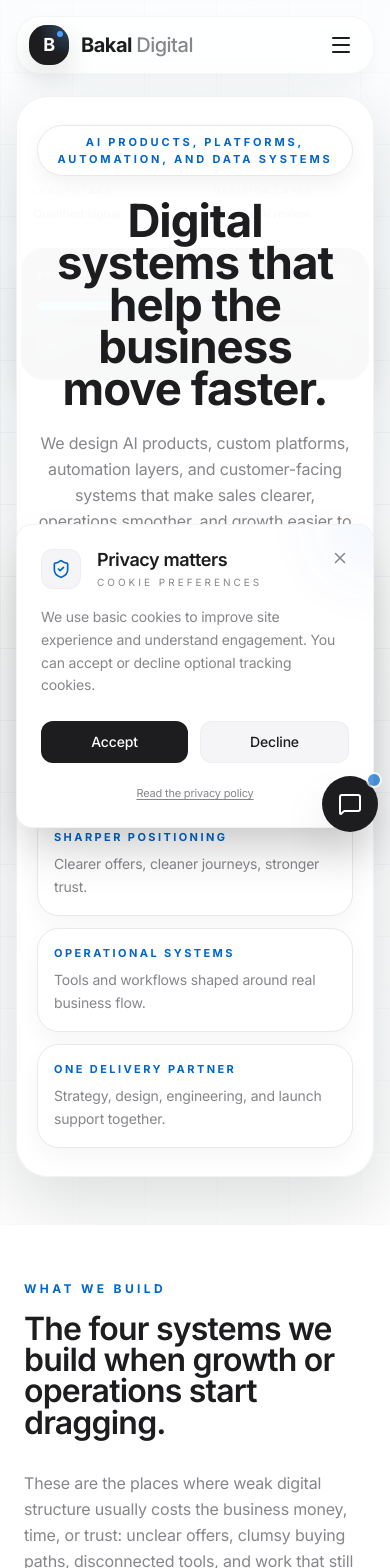
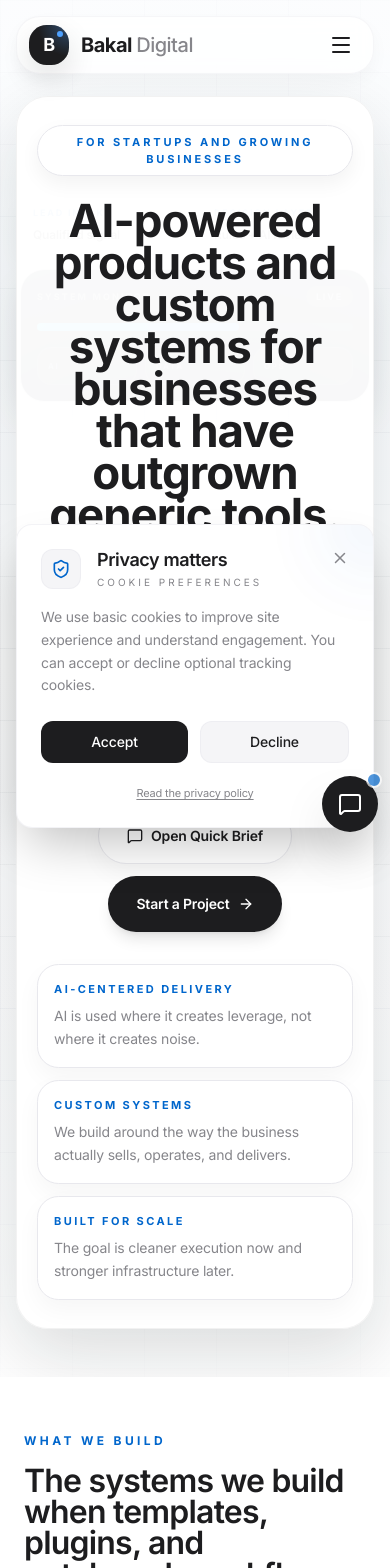
Before and after one commit to bakaltech/bakal-digital, a React (Vite) app: page / in a window 390 px wide. Shown: the top 1568 px of the page. Built offline with nearby package versions, Linux system fonts and the light colour scheme.

Commit message:
Sharpen agency positioning and audience framing

```diff
--- a/src/components/InteractiveHero.tsx
+++ b/src/components/InteractiveHero.tsx
@@ -214,23 +214,23 @@ export default function InteractiveHero() {
         >
           <div className="relative z-10 text-center">
             <div className="inline-flex items-center rounded-full border border-brand-100 bg-white px-4 py-2 text-[11px] font-bold uppercase tracking-[0.26em] text-accent shadow-[0_8px_20px_rgba(17,19,21,0.05)]">
-              AI Products, Platforms, Automation, and Data Systems
+              For Startups And Growing Businesses
             </div>
 
             <h1 className="mx-auto mt-6 max-w-[9.5ch] text-[clamp(2.85rem,7vw,5.35rem)] font-bold leading-[0.92] text-ink">
-              Digital systems that help the business move faster.
+              AI-powered products and custom systems for businesses that have outgrown generic tools.
             </h1>
 
             <p className="mx-auto mt-5 max-w-[34rem] text-base leading-relaxed text-brand-400 sm:text-[1.05rem] md:text-[1.12rem]">
-              We design AI products, custom platforms, automation layers, and customer-facing systems that make sales clearer, operations smoother, and growth easier to support.
+              We help startups and growing teams replace patchwork tools, manual work, and brittle workflows with AI-centered websites, apps, portals, automations, and internal platforms built to support real scale.
             </p>
 
             <div className="mt-7 flex flex-col items-center justify-center gap-3 sm:flex-row sm:flex-wrap">
               <Link
-                to="/services"
+                to="/portfolio"
                 className="inline-flex min-h-14 items-center justify-center gap-2 rounded-full border border-transparent px-4 py-4 text-sm font-semibold text-brand-400 transition-colors hover:text-ink"
               >
-                See Services
+                See Our Work
                 <ArrowRight className="h-4 w-4" />
               </Link>
               <button
@@ -252,9 +252,9 @@ export default function InteractiveHero() {
 
             <div className="mt-8 grid gap-3 sm:grid-cols-3">
               {[
-                ['Sharper positioning', 'Clearer offers, cleaner journeys, stronger trust.'],
-                ['Operational systems', 'Tools and workflows shaped around real business flow.'],
-                ['One delivery partner', 'Strategy, design, engineering, and launch support together.'],
+                ['AI-centered delivery', 'AI is used where it creates leverage, not where it creates noise.'],
+                ['Custom systems', 'We build around the way the business actually sells, operates, and delivers.'],
+                ['Built for scale', 'The goal is cleaner execution now and stronger infrastructure later.'],
               ].map(([title, detail]) => (
                 <div key={title} className="rounded-[1.35rem] border border-brand-100 bg-white p-4 text-left shadow-[0_10px_24px_rgba(17,19,21,0.04)]">
                   <p className="mb-2 text-[11px] font-bold uppercase tracking-[0.22em] text-accent">{title}</p>
--- a/src/pages/About.tsx
+++ b/src/pages/About.tsx
@@ -35,10 +35,10 @@ export default function About() {
           <motion.div initial={{ opacity: 0, y: 24 }} animate={{ opacity: 1, y: 0 }} transition={{ duration: 0.8, ease: [0.16, 1, 0.3, 1] }}>
             <p className="text-sm font-semibold uppercase tracking-widest text-accent mb-6">About</p>
             <h1 className="text-4xl sm:text-5xl md:text-7xl font-semibold text-ink leading-[1.04] tracking-tight mb-6 sm:mb-8">
-              We build the systems layer behind clearer growth, better operations, and stronger digital delivery.
+              We build AI-powered products and custom systems for startups and growing businesses that need more than generic tools.
             </h1>
             <p className="text-lg sm:text-xl md:text-2xl text-brand-400 leading-relaxed max-w-3xl">
-              Bakal Digital works where digital structure starts affecting trust, conversion, onboarding, and internal execution. Sometimes that means a sharper public-facing product. Sometimes it means the workflow, platform, or automation layer underneath it.
+              The work can look like a sharper website, a real SaaS platform, a client portal, an internal tool, a custom automation layer, or an AI-assisted product flow. The throughline is the same: build the digital system the business actually needs next.
             </p>
           </motion.div>
         </div>
--- a/src/pages/Home.tsx
+++ b/src/pages/Home.tsx
@@ -136,15 +136,15 @@ export default function Home() {
             <div className="max-w-xl">
               <p className="text-xs sm:text-sm font-bold uppercase tracking-[0.28em] sm:tracking-[0.3em] text-accent mb-4 sm:mb-6">What We Build</p>
               <h2 className="text-[2rem] sm:text-4xl md:text-[3.8rem] font-semibold text-ink leading-[0.98] tracking-tight">
-                The four systems we build when growth or operations start dragging.
+                The systems we build when templates, plugins, and patchwork workflows stop being enough.
               </h2>
             </div>
             <div className="max-w-2xl lg:justify-self-end">
               <p className="text-base sm:text-lg md:text-[1.12rem] text-brand-400 leading-relaxed">
-                These are the places where weak digital structure usually costs the business money, time, or trust: unclear offers, clumsy buying paths, disconnected tools, and work that still depends on manual patching.
+                This work is for startups launching real products and for growing businesses that need better websites, custom software, stronger operations, and AI-powered systems once generic tools start creating drag.
               </p>
               <div className="mt-5 flex flex-wrap gap-3">
-                {['Revenue flow', 'Operational clarity', 'Customer trust', 'Execution speed'].map((item) => (
+                {['Launch readiness', 'Operational scale', 'Customer trust', 'AI leverage'].map((item) => (
                   <span key={item} className="rounded-full border border-brand-100 bg-soft px-3.5 py-2 text-[11px] font-bold uppercase tracking-[0.22em] text-brand-400">
                     {item}
                   </span>
@@ -165,6 +165,51 @@ export default function Home() {
         </div>
       </section>
 
+      <section className="py-14 sm:py-20 md:py-28 bg-soft">
+        <div className="max-w-7xl mx-auto px-6 lg:px-8">
+          <div className="grid gap-8 lg:grid-cols-[minmax(0,0.9fr)_minmax(0,1.1fr)] lg:gap-14 items-start">
+            <div className="max-w-xl">
+              <p className="text-xs sm:text-sm font-bold uppercase tracking-[0.28em] sm:tracking-[0.3em] text-accent mb-4 sm:mb-6">Who We Work With</p>
+              <h2 className="text-[2rem] sm:text-4xl md:text-[3.4rem] font-semibold text-ink leading-[0.98] tracking-tight">
+                Built for teams that need more than another generic build.
+              </h2>
+              <p className="mt-5 text-base sm:text-lg text-brand-400 leading-relaxed">
+                We are best when the business is trying to launch something real, modernize what is already there, or replace the operational drag that off-the-shelf tools can no longer handle cleanly.
+              </p>
+            </div>
+
+            <div className="grid md:grid-cols-2 gap-4 sm:gap-5">
+              {[
+                {
+                  title: 'Startups building a real product',
+                  text: 'Founders who need a serious website, app, SaaS platform, or AI-enabled product foundation instead of a one-off design pass.',
+                },
+                {
+                  title: 'Growing businesses replacing manual work',
+                  text: 'Teams that have outgrown spreadsheets, disconnected tools, and repetitive handling across sales, onboarding, support, or reporting.',
+                },
+                {
+                  title: 'Operators who need custom systems',
+                  text: 'Businesses that need internal tools, portals, automations, and better workflow logic because templates no longer match the way they operate.',
+                },
+                {
+                  title: 'Brands that need a stronger digital layer',
+                  text: 'Companies whose positioning, website, and product experience now need to look sharper and work harder at the same time.',
+                },
+              ].map((item, idx) => (
+                <motion.div key={item.title} initial={{ opacity: 0, y: 18 }} whileInView={{ opacity: 1, y: 0 }} viewport={{ once: true }} transition={{ duration: 0.6, delay: idx * 0.08 }} className="rounded-[1.6rem] border border-brand-100/50 bg-white p-5 sm:p-7 shadow-sm">
+                  <div className="w-11 h-11 rounded-2xl bg-soft border border-brand-100/50 flex items-center justify-center text-accent mb-4">
+                    <CheckCircle2 className="w-5 h-5" />
+                  </div>
+                  <h3 className="text-xl sm:text-2xl font-semibold text-ink tracking-tight mb-3">{item.title}</h3>
+                  <p className="text-sm sm:text-base text-brand-400 leading-relaxed">{item.text}</p>
+                </motion.div>
+              ))}
+            </div>
+          </div>
+        </div>
+      </section>
+
       <TechMarquee />
 
       <section className="py-14 sm:py-20 md:py-32">
@@ -173,10 +218,10 @@ export default function Home() {
             <div className="max-w-4xl">
               <p className="text-xs sm:text-sm font-semibold uppercase tracking-[0.24em] sm:tracking-widest text-accent mb-4 md:mb-6">Selected Concepts</p>
               <h2 className="text-[2rem] sm:text-4xl md:text-6xl font-semibold text-ink tracking-tight leading-tight">
-                Concept directions that show how the work takes shape before a live engagement.
+                Concept studies that show how we would solve real product and systems problems.
               </h2>
               <p className="mt-5 max-w-3xl text-base sm:text-lg text-brand-400 leading-relaxed">
-                These are not inflated case studies. They are clear concept studies built to show product thinking, interface quality, and system structure in a way a buyer can judge quickly.
+                These are not inflated client claims. They are concept directions built to show how we think about structure, user flow, interface quality, and system design when the goal is to launch something credible and scalable.
               </p>
             </div>
             <Link to="/portfolio" className="flex items-center text-base sm:text-lg font-semibold text-ink hover:text-accent transition-colors group">
@@ -244,10 +289,10 @@ export default function Home() {
         <div className="max-w-7xl mx-auto px-6 lg:px-8 relative z-10">
           <div className="max-w-4xl">
             <h2 className="text-[2rem] sm:text-5xl md:text-8xl font-semibold text-white leading-[1.05] tracking-tight mb-6 sm:mb-10 md:mb-12">
-              Ready to turn the idea into a product, platform, or system that actually works?
+              Ready to fix what is slowing the business down?
             </h2>
             <p className="text-base sm:text-lg md:text-2xl text-brand-400 mb-8 sm:mb-12 md:mb-16 max-w-2xl font-normal leading-relaxed mx-auto md:mx-0">
-              Tell us what you are building, what is slowing the business down, and where AI, automation, design, or engineering can create leverage.
+              Tell us whether the pressure is in the website, the product, the workflow, the automation layer, or the internal tooling, and we will help map the strongest next move.
             </p>
             <div className="flex flex-col sm:flex-row items-center gap-4">
               <Link to="/contact" className="inline-flex items-center justify-center px-8 py-4 md:px-12 md:py-6 text-base md:text-xl font-medium rounded-full text-ink bg-white hover:bg-accent hover:text-white transition-all shadow-2xl">
--- a/src/pages/Services.tsx
+++ b/src/pages/Services.tsx
@@ -18,10 +18,10 @@ export default function Services() {
         >
           <p className="text-sm font-semibold uppercase tracking-widest text-accent mb-6 sm:mb-8">Capabilities</p>
           <h1 className="text-4xl sm:text-5xl md:text-7xl font-semibold text-ink leading-[1.05] mb-6 sm:mb-10 tracking-tight">
-            Service lines built to improve revenue flow, operational clarity, and delivery speed.
+            AI-powered products, websites, and custom systems built for launch, growth, and operational scale.
           </h1>
           <p className="text-base sm:text-xl md:text-2xl text-brand-400 font-normal leading-relaxed max-w-3xl">
-            Each capability is structured around a business pressure point: unclear offers, clumsy journeys, slow internal handling, disconnected tools, or product foundations that are too weak to scale cleanly.
+            We help startups and growing businesses launch stronger digital products, replace weak workflows, and build the customer-facing and internal systems that generic tools cannot support well anymore.
           </p>
         </motion.div>
       </section>
```
